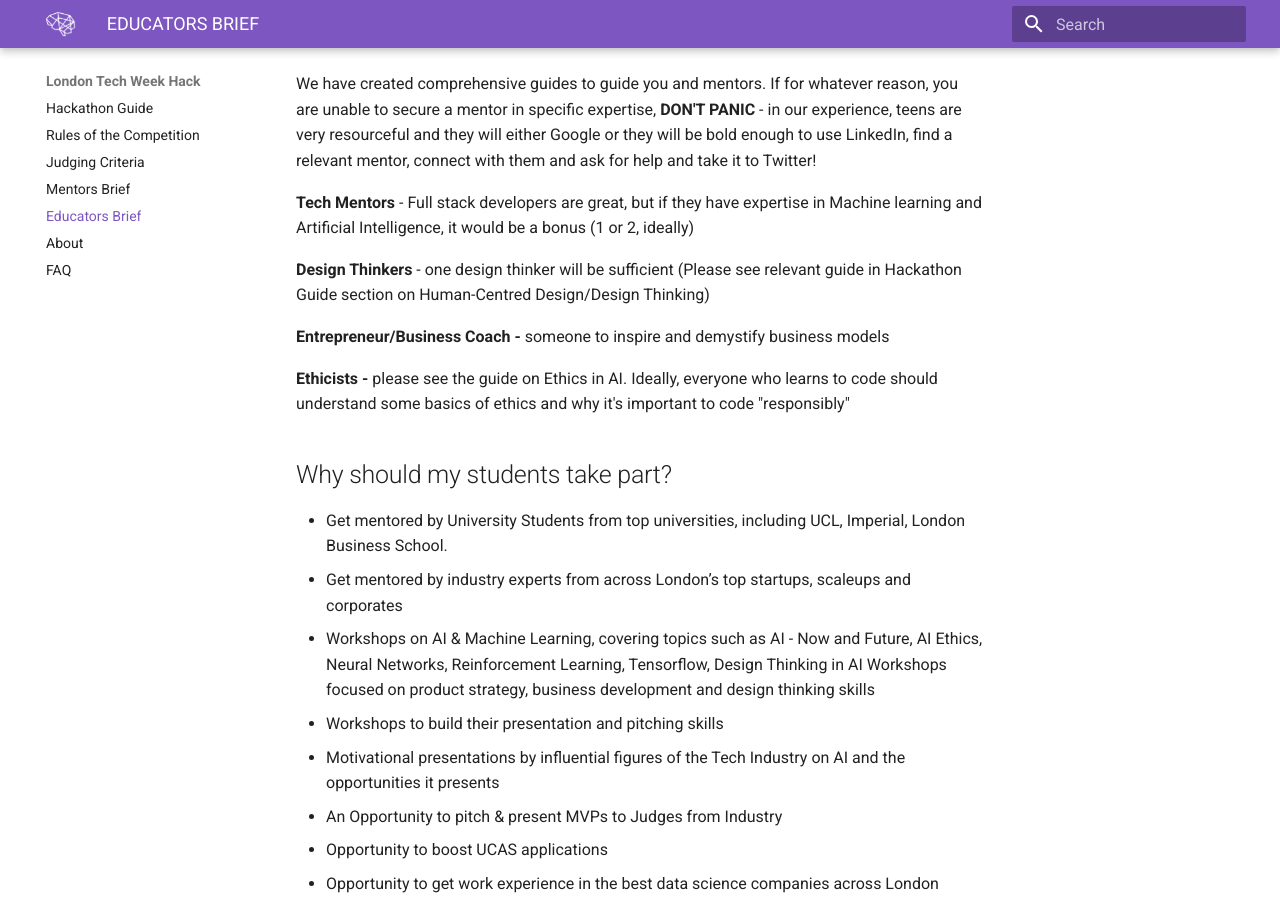
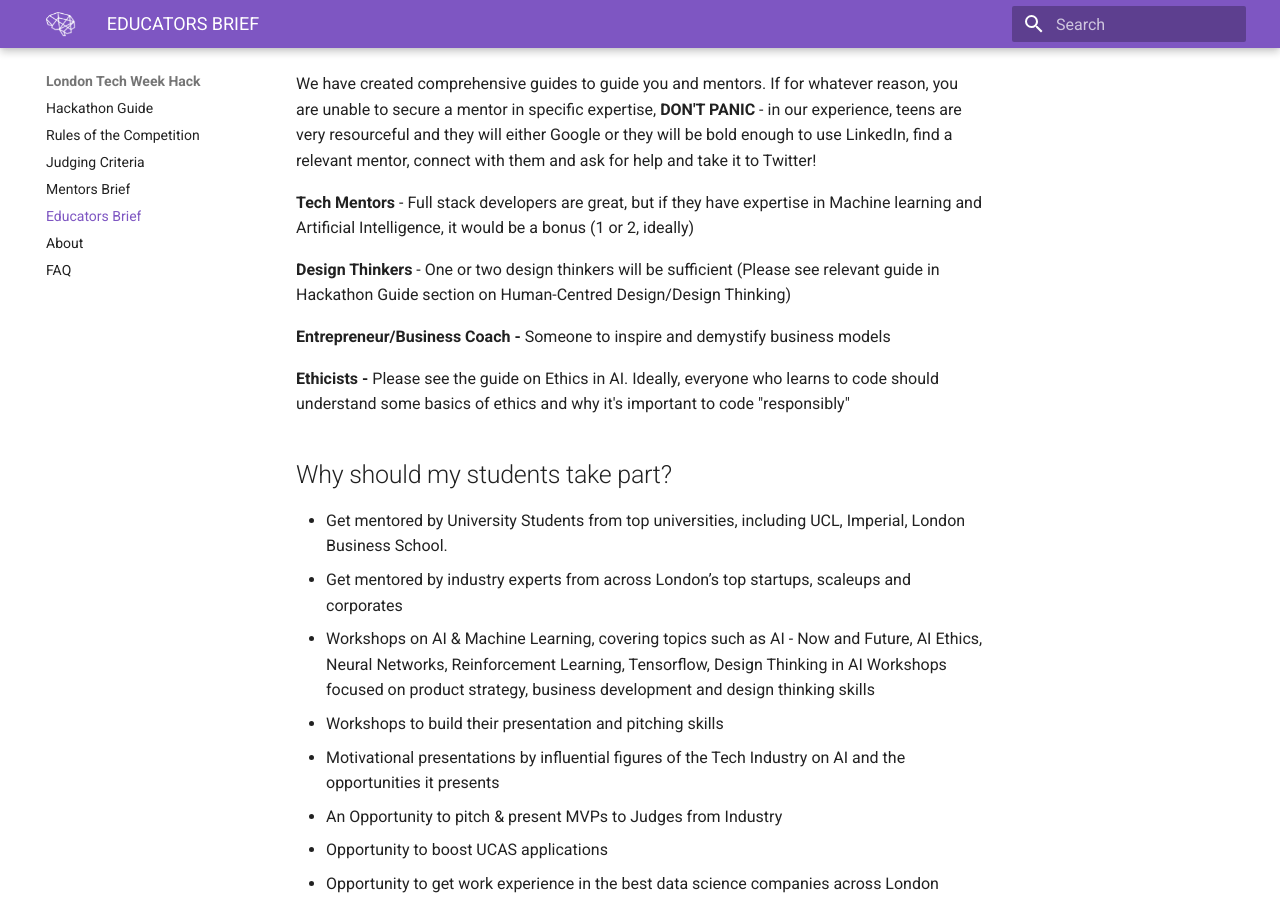
Before and after one commit to elenasinel/tech-week, an MkDocs documentation site: the page built from docs/educators.md, in a window 1280 px wide and 900 px high, scrolled down 2167 px. Built offline with MkDocs 1.6.1 and Material for MkDocs 9.7.7, drawn with Linux system fonts in a browser that asks for light colours.

Commit message:
Update Documentation “educators”

```diff
--- a/docs/educators.md
+++ b/docs/educators.md
@@ -55,16 +55,11 @@
 
 ## **What is a Hackathon?**
 
-Traditionally, hackathons are technology development marathons that draw on the talents and initiative  of bright-minded volunteers –such as software developers, engineers, technologists, designers,
- scientists, and anyone with a passion and desire to have an immediate impact on the world.
+Traditionally, hackathons are technology development marathons that draw on the talents and initiative  of bright-minded volunteers –such as software developers, engineers, technologists, designers, scientists, and anyone with a passion and desire to have an immediate impact on the world.
 
-Hackathons are open to anyone, and are focused on developing real solutions to global challenges by
- the end of the event.
+Hackathons are open to anyone, and are focused on developing real solutions to global challenges by the end of the event.
 
-Teens in AI Hack is a pilot project run over 2 weeks in partnership with Founders4Schools and CogX. It aims to
- inspire young people ages 11-18 into artificial intelligence and offer a chance to solve problems
- affecting humanity. At Teens in AI hackathons, young people lead the process and are guided by
- mentors to solve problems.
+Teens in AI Hack is a pilot project run over 2 weeks in partnership with Founders4Schools and CogX. It aims to inspire young people ages 11-18 into artificial intelligence and offer a chance to solve problems affecting humanity. At Teens in AI hackathons, young people lead the process and are guided by mentors to solve problems.
 
 ## **How do I enter a team?**
 
@@ -81,11 +76,11 @@
 
 **Tech Mentors** - Full stack developers are great, but if they have expertise in Machine learning and Artificial Intelligence, it would be a bonus (1 or 2, ideally)
 
-**Design Thinkers** - one design thinker will be sufficient (Please see relevant guide in Hackathon Guide section on Human-Centred Design/Design Thinking)
+**Design Thinkers** - One or two design thinkers will be sufficient (Please see relevant guide in Hackathon Guide section on Human-Centred Design/Design Thinking)
 
-**Entrepreneur/Business Coach -**  someone to inspire and demystify business models
+**Entrepreneur/Business Coach -**  Someone to inspire and demystify business models
 
-**Ethicists -** please see the guide on Ethics in AI. Ideally, everyone who learns to code should understand some basics of ethics and why it's important to code "responsibly"
+**Ethicists -** Please see the guide on Ethics in AI. Ideally, everyone who learns to code should understand some basics of ethics and why it's important to code "responsibly"
 
 ## Why should my students take part?
 
```
